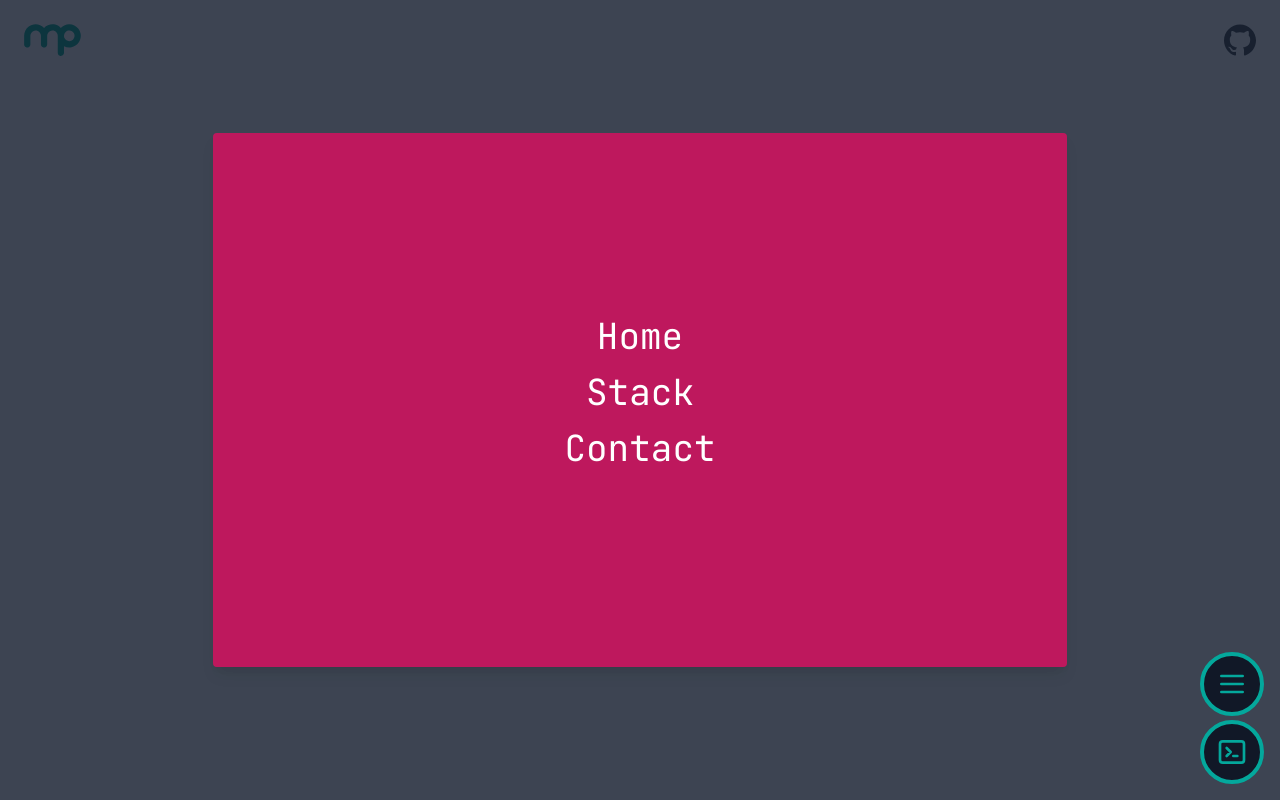
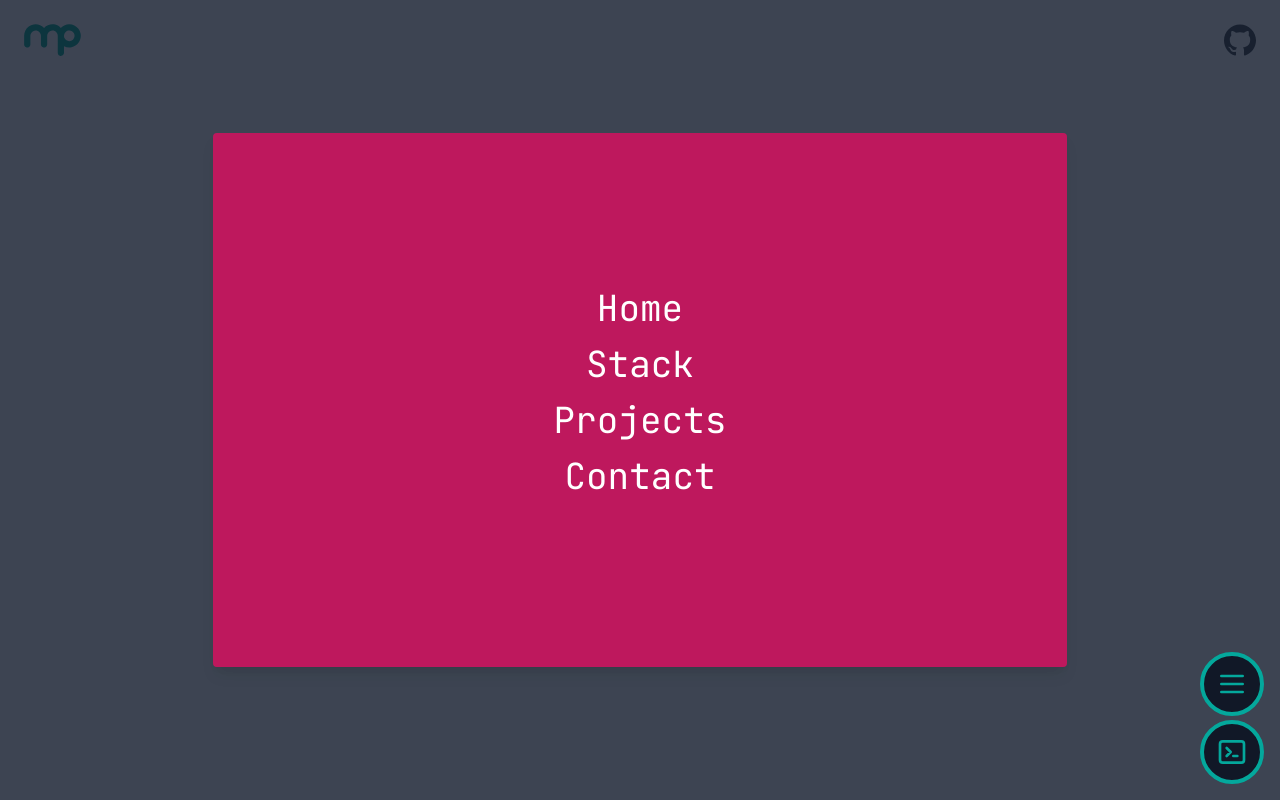
Before and after one commit to iamthismarvin/marvin.dev-v2, a Vue app: page / in a window 1280 px wide. Both pictures are taken after a click on the button 1232 px from the left and 684 px from the top of the page. Shown: the top 800 px of the page. Built offline with nearby package versions, Linux system fonts and the light colour scheme.

Commit message:
REFACTOR: Move [sections] list to separate file.

```diff
--- /dev/null
+++ b/src/assets/scripts/sections.ts
@@ -0,0 +1,3 @@
+const sections = ['Home', 'Stack', 'Projects', 'Contact'];
+
+export default sections;
--- a/src/components/Menu.vue
+++ b/src/components/Menu.vue
@@ -20,14 +20,17 @@
 
 <script lang="ts">
 import scrollOptions from '@/assets/scripts/scrollOptions';
+import sections from '@/assets/scripts/sections';
 import Vue from 'vue';
 import { mapActions } from 'vuex';
 
 export default Vue.extend({
   name: 'Menu',
-  data: () => ({
-    sections: ['Home', 'Stack', 'Contact'],
-  }),
+  computed: {
+    sections() {
+      return sections;
+    },
+  },
   methods: {
     ...mapActions({
       SET_MENU_STATE: 'menu/SET_MENU_STATE',
--- a/src/components/Terminal/scripts/commands.ts
+++ b/src/components/Terminal/scripts/commands.ts
@@ -1,4 +1,4 @@
-const sections = ['Home', 'Stack', 'Projects', 'Contact'];
+import sections from '@/assets/scripts/sections';
 
 export const changeDirectory = (section: string): string | string[] => {
   if (sections.includes(section)) {
```
